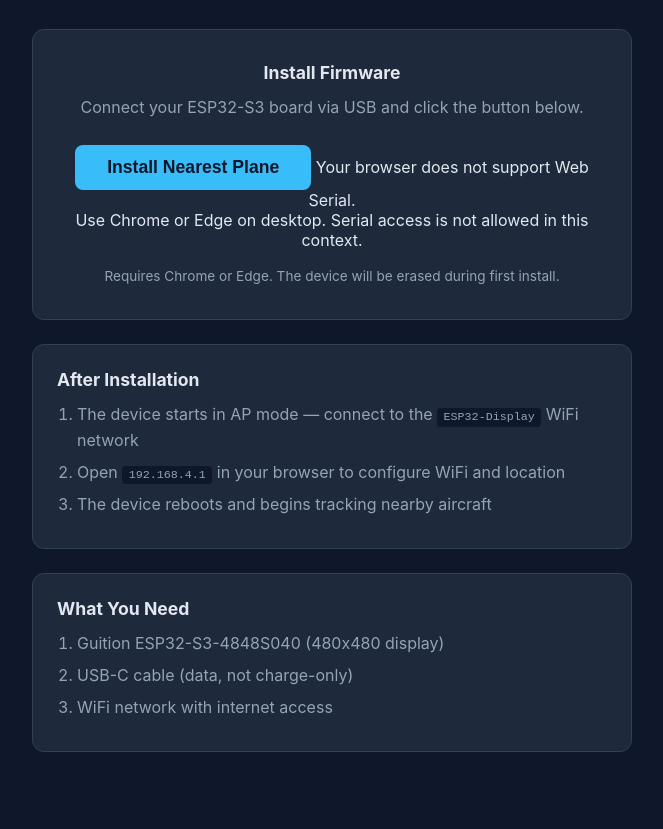
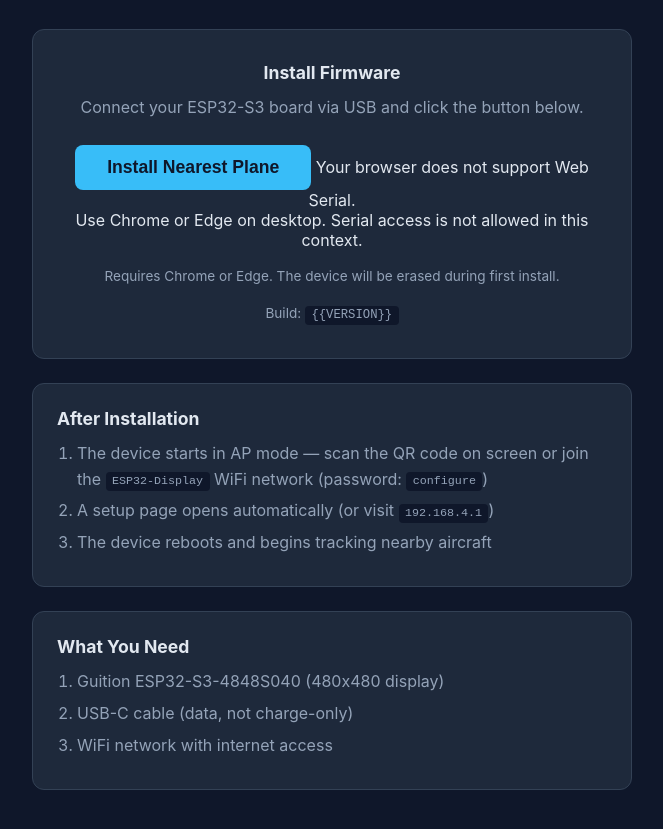
Before and after one commit to mccahan/esp32-nearest-plane, a plain HTML site: page web/index.html in a window 1280 px wide. Shown: the part 97-926 px from the top of the page, without its empty margins (308-971 px from the left). Before the commit the page ends 905 px from the top, so only its background shows below. Drawn offline with Linux system fonts and the light colour scheme.

Commit message:
Add cache-busting and build SHA to web installer
Manifest URL now includes ?v=<sha> query param to prevent browser
caching stale firmware. Build SHA displayed on the install page.
Updated post-install instructions for captive portal flow.

Co-Authored-By: Claude Opus 4.6 <noreply@anthropic.com>

```diff
--- a/web/index.html
+++ b/web/index.html
@@ -116,13 +116,14 @@
         </span>
       </esp-web-install-button>
       <p class="note">Requires Chrome or Edge. The device will be erased during first install.</p>
+      <p class="note">Build: <code>{{VERSION}}</code></p>
     </div>
 
     <div class="card">
       <h2>After Installation</h2>
       <ol>
-        <li>The device starts in AP mode &mdash; connect to the <code>ESP32-Display</code> WiFi network</li>
-        <li>Open <code>192.168.4.1</code> in your browser to configure WiFi and location</li>
+        <li>The device starts in AP mode &mdash; scan the QR code on screen or join the <code>ESP32-Display</code> WiFi network (password: <code>configure</code>)</li>
+        <li>A setup page opens automatically (or visit <code>192.168.4.1</code>)</li>
         <li>The device reboots and begins tracking nearby aircraft</li>
       </ol>
     </div>
```
Also changed, not shown: 1 other file.
